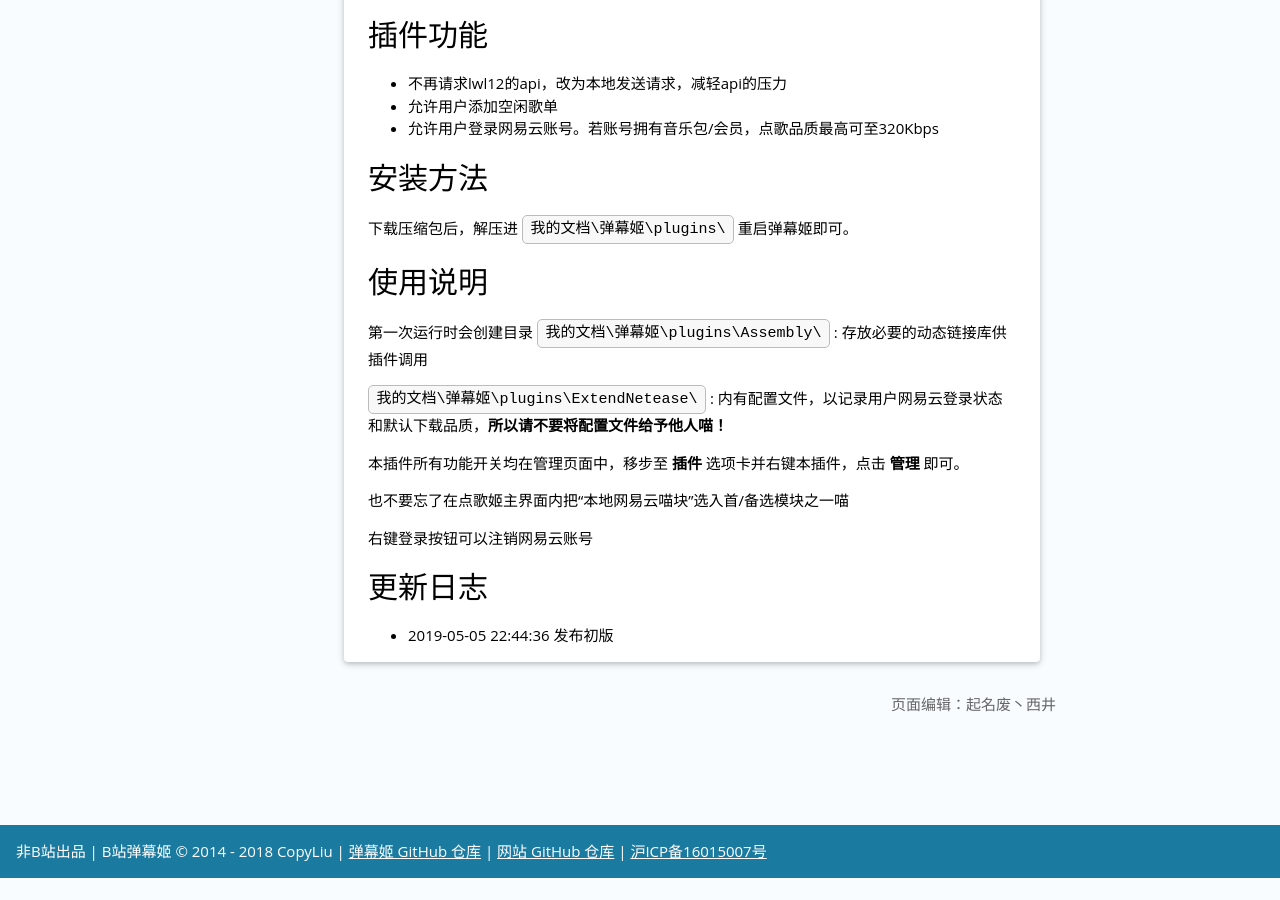
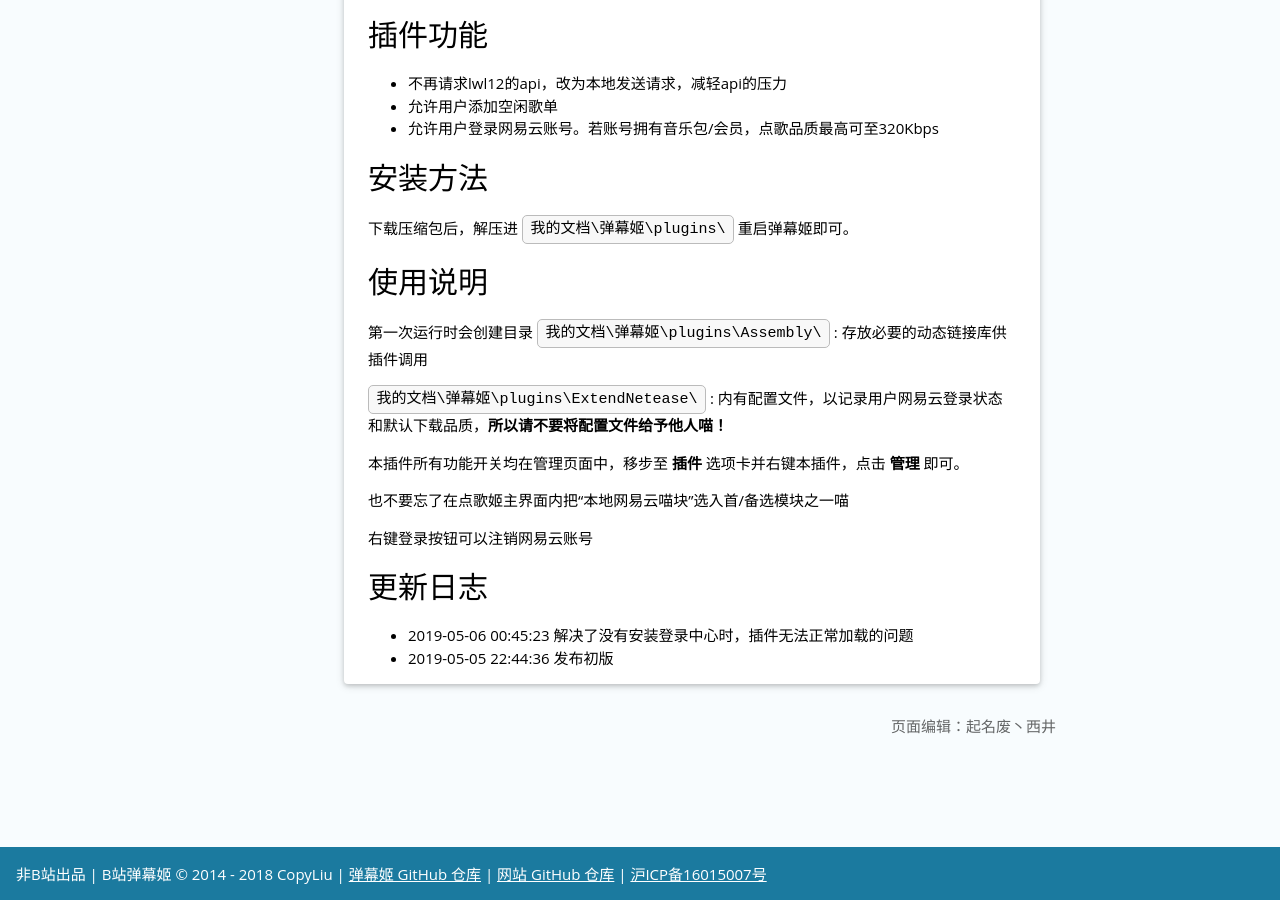
Before and after one commit to Bililive/www.danmuji.org, a Jekyll site: the page built from _plugin/ExtendNetease_DGJModule.md, in a window 1280 px wide and 900 px high, scrolled down 1041 px. Built offline with Jekyll 4.4.1, drawn with Linux system fonts in a browser that asks for light colours; before the commit the page ends 1919 px from its top, so only the background shows below that; some of the changed text lies outside the part shown.

Commit message:
更新本地网易云喵块至1.0.1
解决了没有安装登录中心时，插件无法正常加载的问题

```diff
--- a/_plugin/ExtendNetease_DGJModule.md
+++ b/_plugin/ExtendNetease_DGJModule.md
@@ -5,10 +5,10 @@
 plugin_author: 起名废丶西井
 plugin_name: 本地网易云喵块
 plugin_desc: 可以添加歌单和登录以享受高品质音乐喵
-plugin_version: 1.0.0
-plugin_update_datetime: 2019-05-05 22:54:55 +0800
+plugin_version: 1.0.1
+plugin_update_datetime: 2019-05-06 00:45:23 +0800
 plugin_update_desc: |-
-  插件初版喵
+  解决了没有安装登录中心时，插件无法正常加载的问题
 plugin_dllink: /resource/ExtendNetease_DGJModule/ExtendNetease_DGJModule.zip
 plugin_dlnote: 只在弹幕姬官网提供下载,请勿转载
 ---
@@ -51,4 +51,5 @@
 
 更新日志
 ---
+- 2019-05-06 00:45:23 解决了没有安装登录中心时，插件无法正常加载的问题
 - 2019-05-05 22:44:36 发布初版
```
Also changed, not shown: 1 other file.
